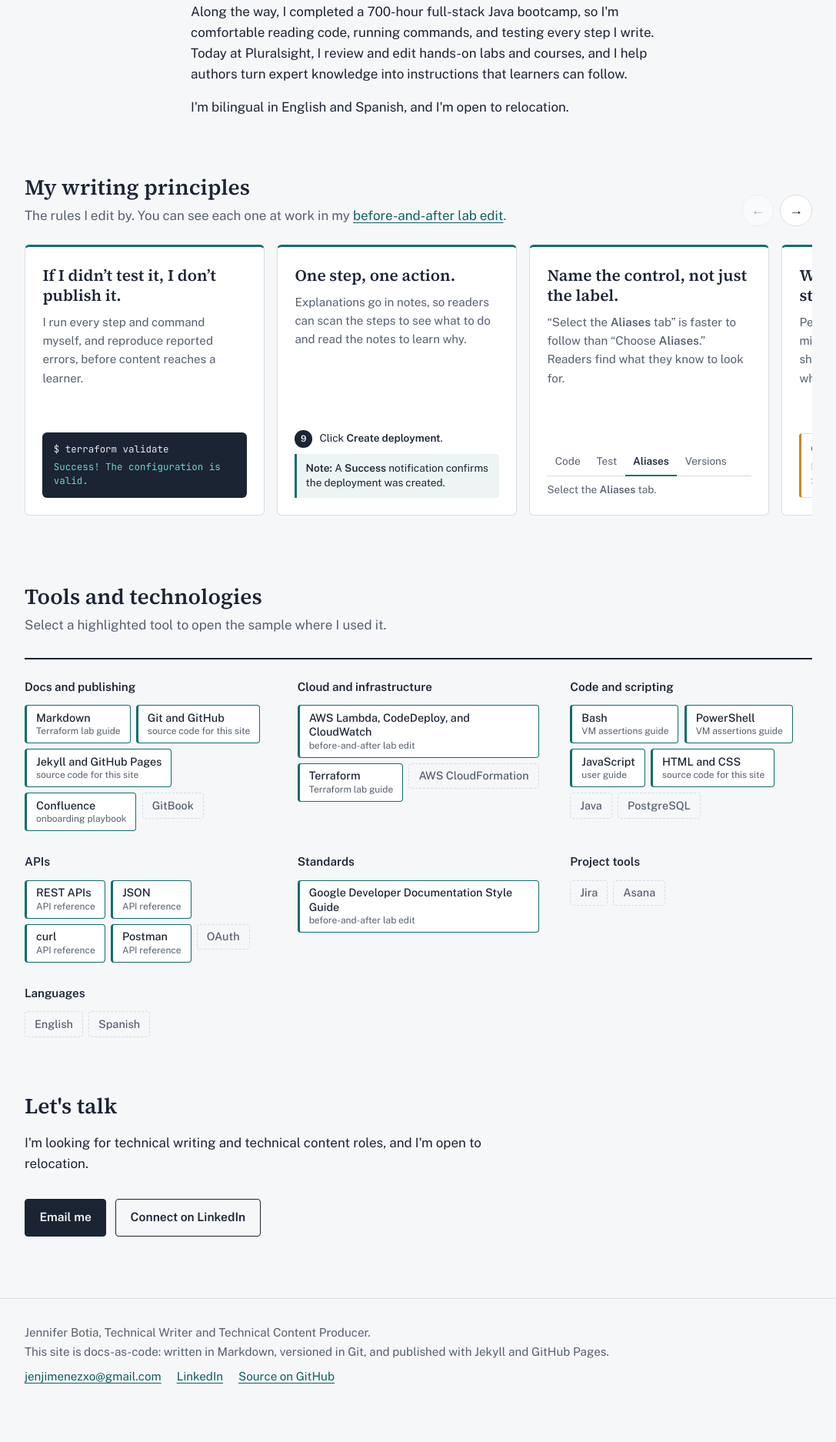
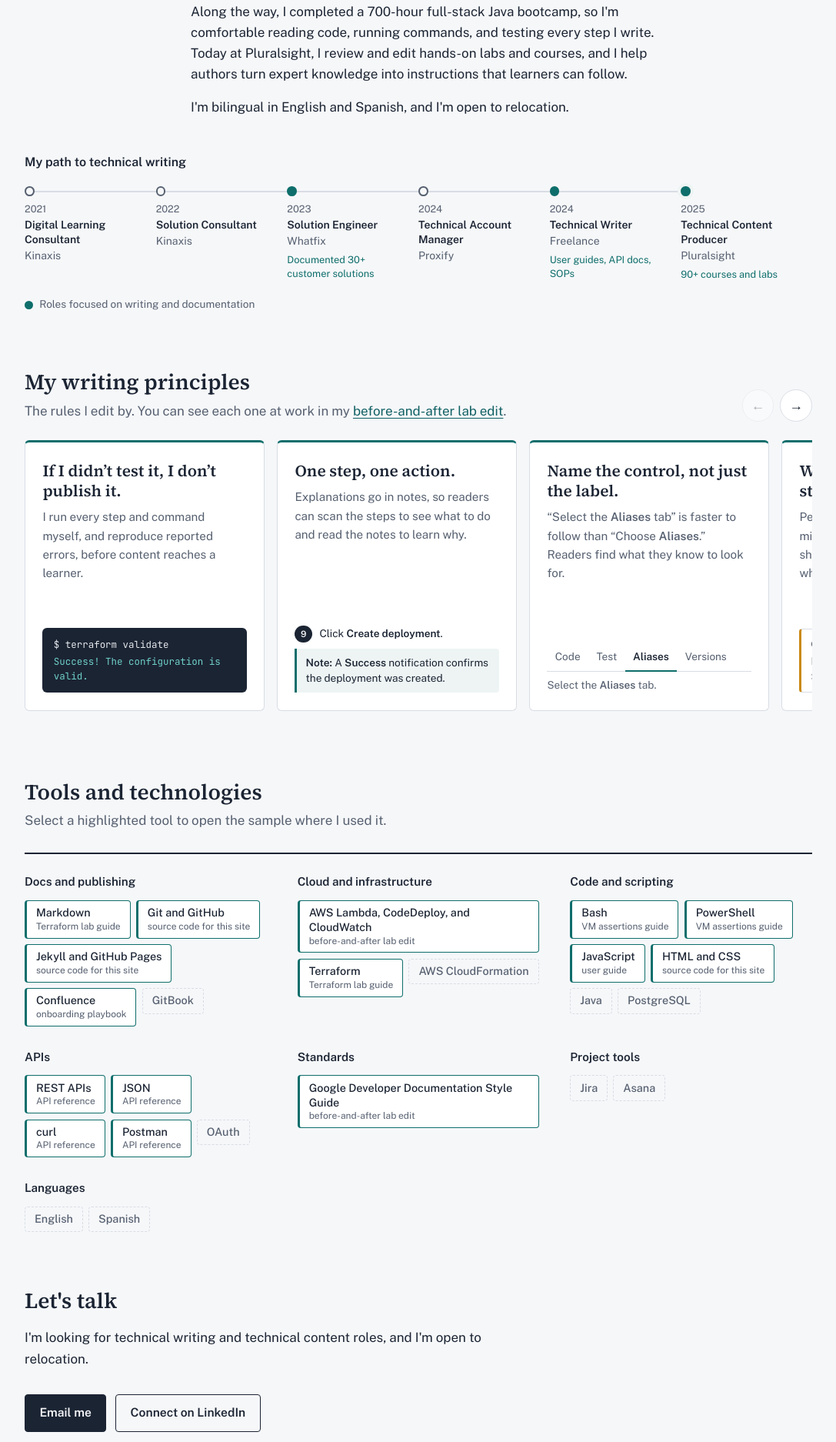
Before and after one commit to Jenjimenez/tech-writing-portfolio, a Jekyll site: the page built from index.html, in a window 1280 px wide. Shown: the part 3097-4971 px from the top of the page at 77% size, without its empty margins (96-1183 px from the left). Built offline with Jekyll 4.4.1, drawn with Linux system fonts in a browser that asks for light colours; before the commit the page ends 4930 px from its top, so only the background shows below that.

Commit message:
Add career timeline to About section

```diff
--- a/assets/style.css
+++ b/assets/style.css
@@ -487,3 +487,25 @@
 .group-empty[hidden] { display: none; }
 @media print { .sample-filter { display: none !important; } .sample[hidden] { display: grid !important; } .group-empty { display: none !important; } }
 @media (prefers-color-scheme: dark) { .filter-btn[aria-pressed="true"] .filter-count { background: rgba(0,0,0,0.12); } }
+
+.path { margin-top: 2.75rem; max-width: 64rem; }
+.path h3 { font-size: 1rem; font-weight: 600; margin: 0 0 1.1rem; }
+.path-track { list-style: none; margin: 0; padding: 0; display: grid; grid-template-columns: repeat(6, minmax(0, 1fr)); position: relative; }
+.path-track::before { content: ""; position: absolute; left: 0.4rem; right: calc(100% / 6 - 0.4rem); top: 0.45rem; height: 2px; background: var(--rule); }
+.path-track li { position: relative; padding: 1.4rem 0.9rem 0 0; display: grid; gap: 0.15rem; align-content: start; font-size: 0.875rem; line-height: 1.35; }
+.path-track li::before { content: ""; position: absolute; top: 0.1rem; left: 0; width: 0.8rem; height: 0.8rem; border-radius: 50%; background: var(--paper); border: 2px solid var(--muted); }
+.path-track li.is-writing::before { background: var(--insert); border-color: var(--insert); }
+.path-track li.is-now::before { box-shadow: 0 0 0 4px var(--callout); }
+.path-year { color: var(--muted); font-size: 0.8rem; }
+.path-role { font-weight: 600; }
+.path-org { color: var(--muted); }
+.path-note { margin-top: 0.25rem; color: var(--insert); font-size: 0.8rem; }
+.path-legend { margin: 1.25rem 0 0; display: flex; align-items: center; gap: 0.5rem; color: var(--muted); font-size: 0.85rem; }
+.path-key { width: 0.7rem; height: 0.7rem; border-radius: 50%; background: var(--insert); display: inline-block; }
+@media (max-width: 760px) {
+  .path-track { grid-template-columns: 1fr; gap: 1.1rem; }
+  .path-track::before { left: 0.35rem; right: auto; top: 0.5rem; bottom: 0.5rem; width: 2px; height: auto; }
+  .path-track li { padding: 0 0 0 1.75rem; }
+  .path-track li::before { top: 0.15rem; }
+}
+@media print { .path-track li { break-inside: avoid; } }
--- a/index.html
+++ b/index.html
@@ -175,6 +175,18 @@
       <p>Along the way, I completed a 700-hour full-stack Java bootcamp, so I'm comfortable reading code, running commands, and testing every step I write. Today at Pluralsight, I review and edit hands-on labs and courses, and I help authors turn expert knowledge into instructions that learners can follow.</p>
       <p>I'm bilingual in English and Spanish, and I'm open to relocation.</p>
     </div>
+  </div>
+  <div class="path" aria-labelledby="path-heading">
+    <h3 id="path-heading">My path to technical writing</h3>
+    <ol class="path-track">
+      <li><span class="path-year">2021</span><span class="path-role">Digital Learning Consultant</span><span class="path-org">Kinaxis</span></li>
+      <li><span class="path-year">2022</span><span class="path-role">Solution Consultant</span><span class="path-org">Kinaxis</span></li>
+      <li class="is-writing"><span class="path-year">2023</span><span class="path-role">Solution Engineer</span><span class="path-org">Whatfix</span><span class="path-note">Documented 30+ customer solutions</span></li>
+      <li><span class="path-year">2024</span><span class="path-role">Technical Account Manager</span><span class="path-org">Proxify</span></li>
+      <li class="is-writing"><span class="path-year">2024</span><span class="path-role">Technical Writer</span><span class="path-org">Freelance</span><span class="path-note">User guides, API docs, SOPs</span></li>
+      <li class="is-writing is-now"><span class="path-year">2025</span><span class="path-role">Technical Content Producer</span><span class="path-org">Pluralsight</span><span class="path-note">90+ courses and labs</span></li>
+    </ol>
+    <p class="path-legend"><span class="path-key" aria-hidden="true"></span>Roles focused on writing and documentation</p>
   </div>
 </section>
 
```
